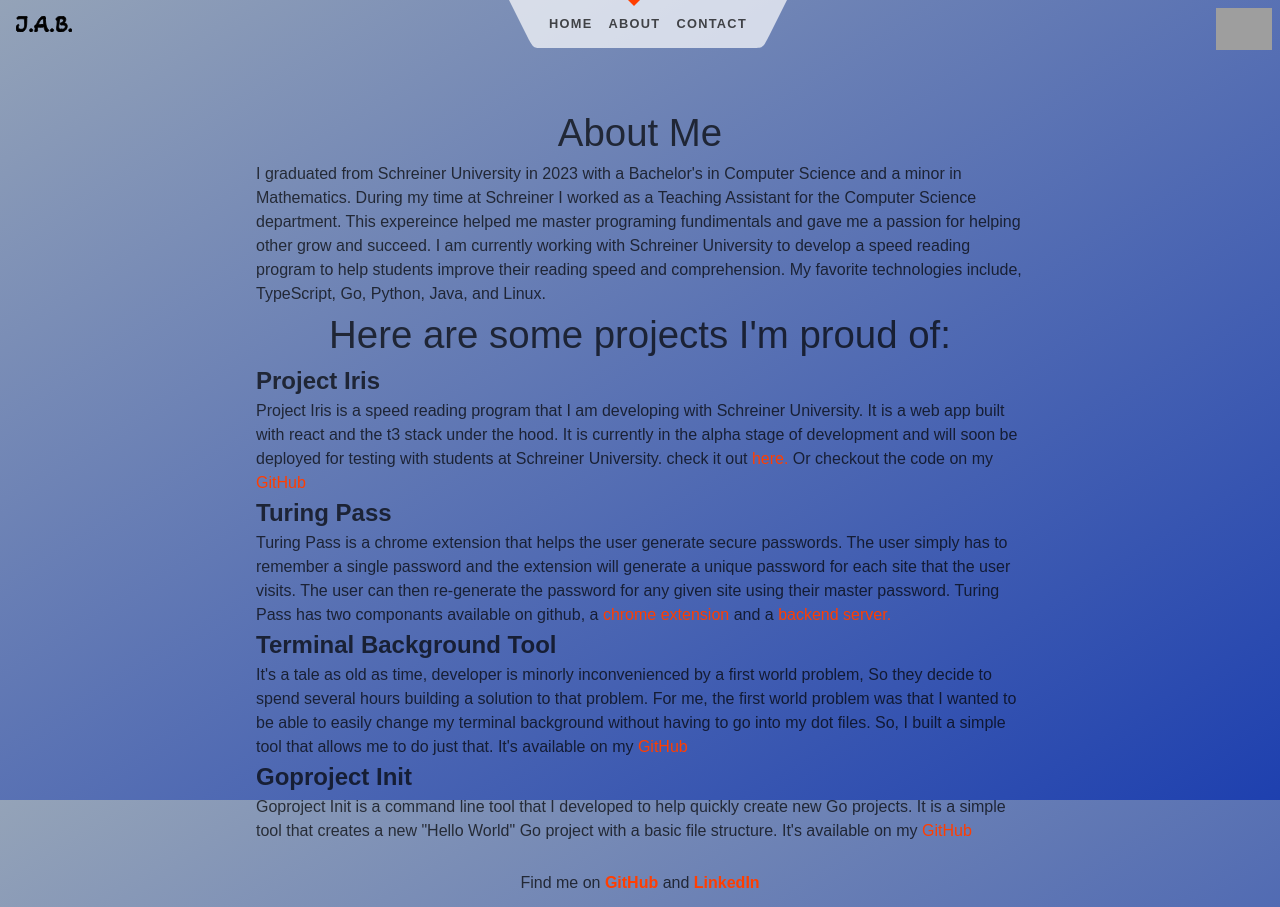
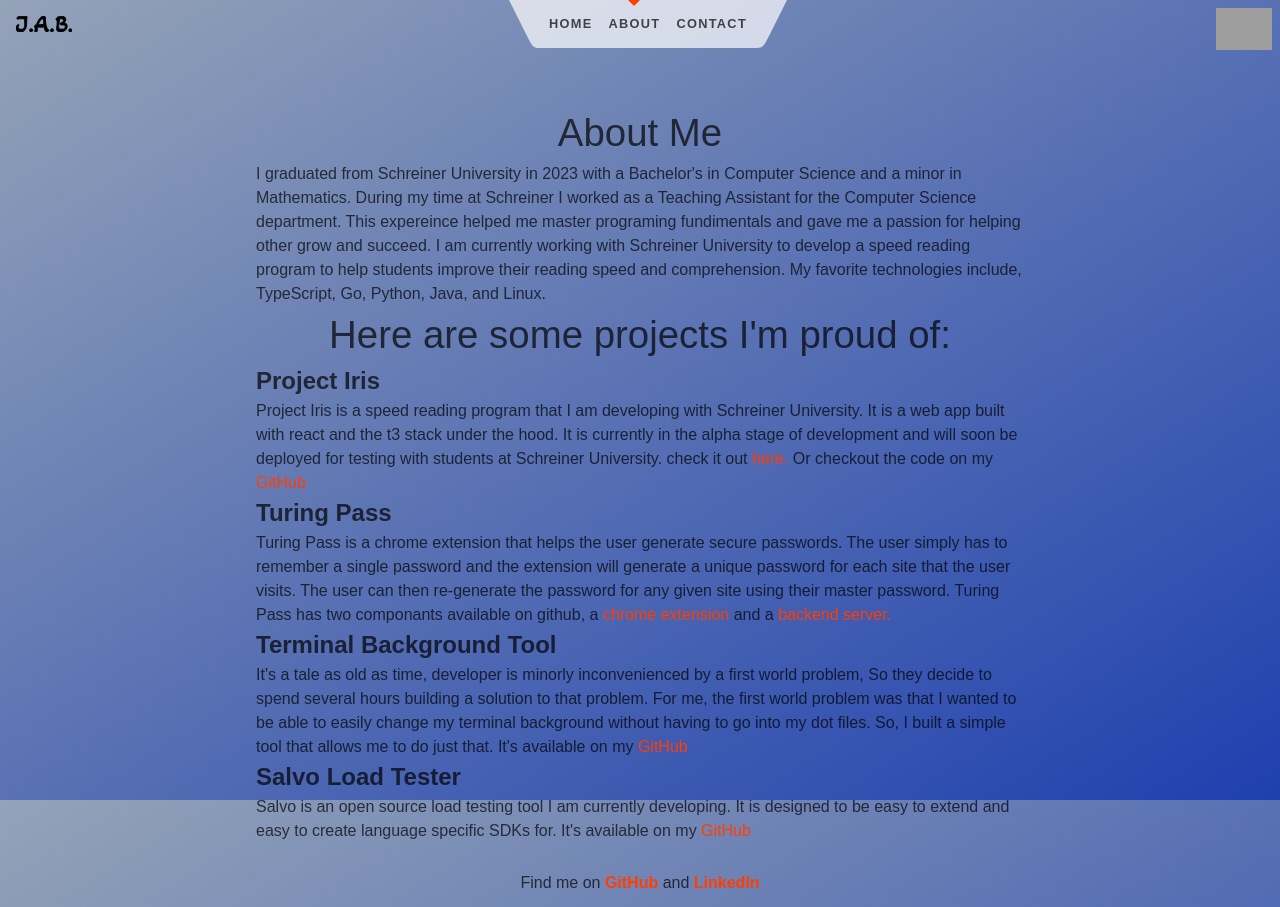
Before and after one commit to JasonBoyett/portfolio, a SvelteKit app: page /about in a window 1280 px wide. Built offline with nearby package versions, Linux system fonts and the light colour scheme; grey boxes are pictures that could not be loaded.

Commit message:
"update december 2023"

```diff
--- a/src/routes/about/+page.svelte
+++ b/src/routes/about/+page.svelte
@@ -59,12 +59,12 @@
     <a href="https://github.com/JasonBoyett/terminal-background-tool">GitHub</a>
   </p>
 
-  <h2>Goproject Init</h2>
+  <h2>Salvo Load Tester</h2>
   <p>
-    Goproject Init is a command line tool that I developed to help quickly create new
-    Go projects. <break />
-    It is a simple tool that creates a new "Hello World" Go project with a basic
-    file structure. <break />
+    Salvo is an open source load testing tool I am currently developing.
+    <break />
+    It is designed to be easy to extend and easy to create language specific SDKs for.
+    <break />
     It's available on my
     <a href="https://github.com/JasonBoyett/goproject_init">GitHub</a>
   </p>
--- a/src/routes/contact/+page.svelte
+++ b/src/routes/contact/+page.svelte
@@ -12,7 +12,7 @@
 
   <h2>Email: Jason.Boyett@gmail.com</h2>
 
-  <h2>Discord: JasonB#1857</h2>
+  <h2>Discord: jabthedevboy</h2>
 
   <h2>Reach out on <a href='https://www.linkedin.com/in/jason-boyett-b39a1b268/'>LinkedIn</a></h2>
 
```
